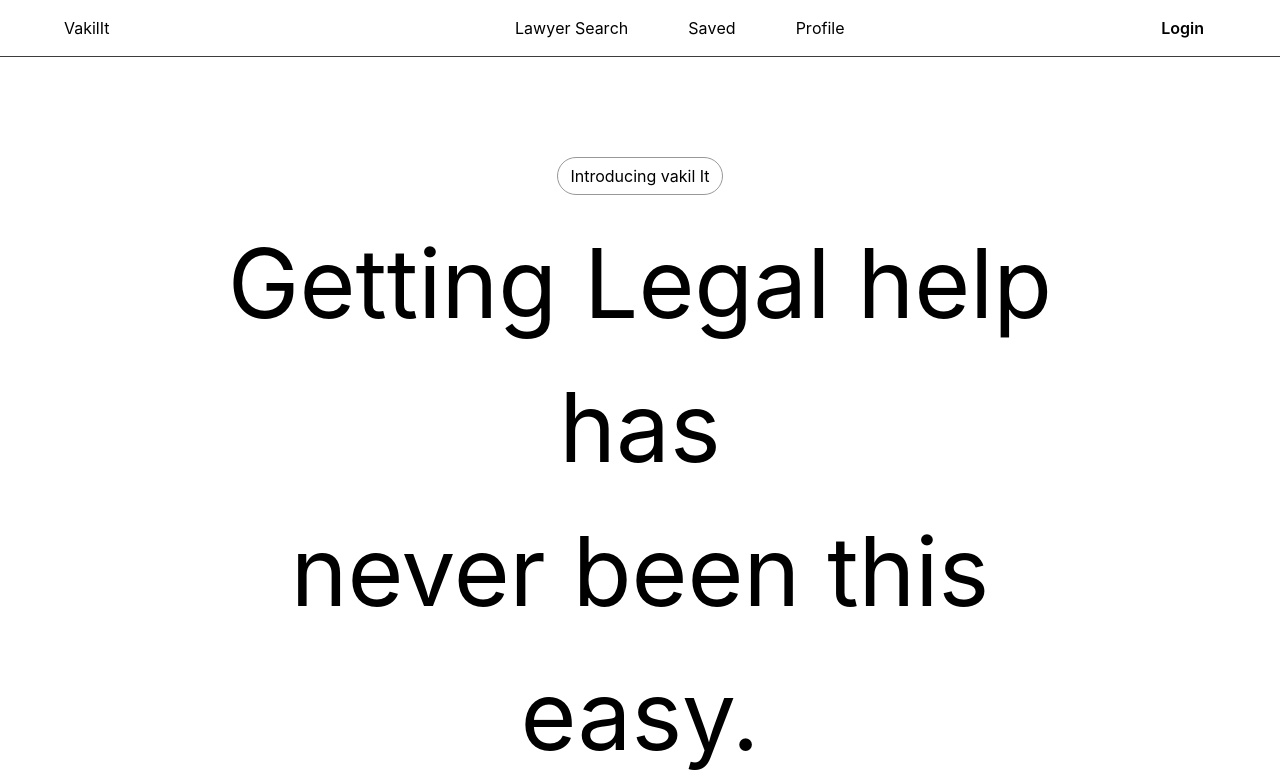
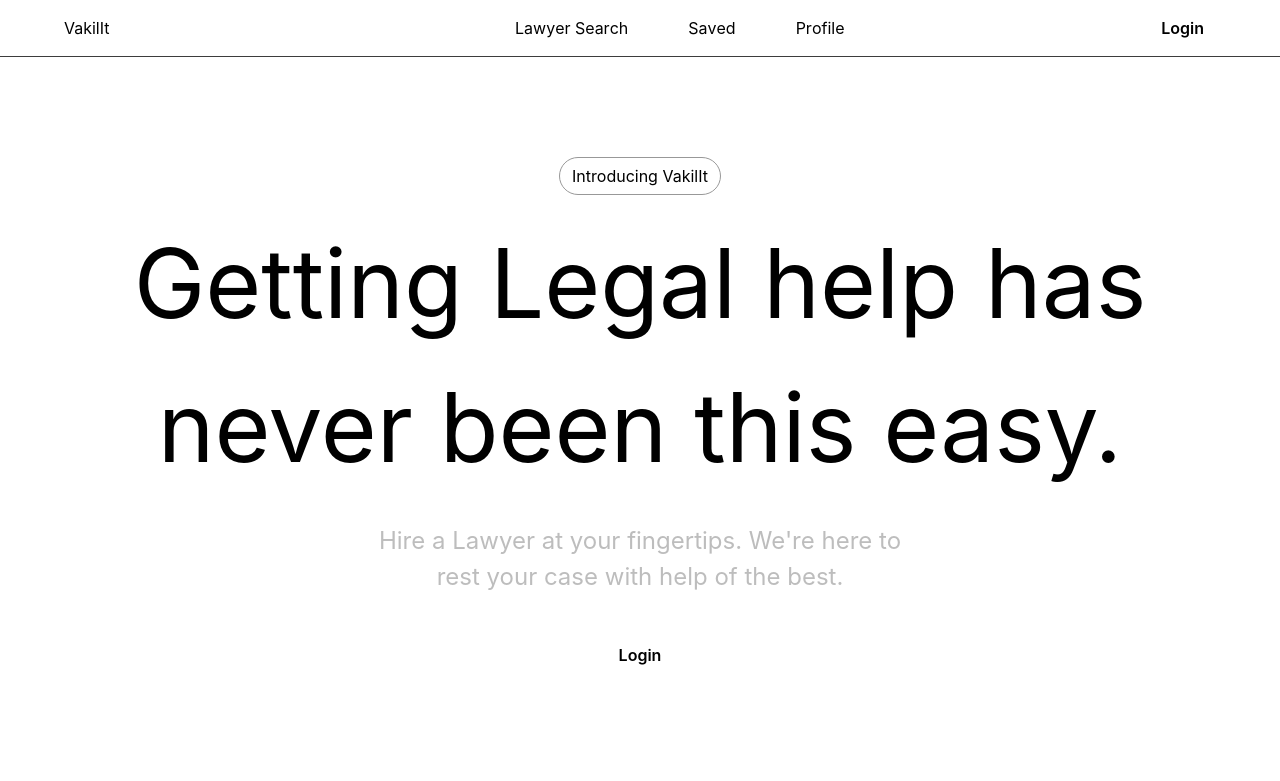
Before and after one commit to vishwajeet-sharma/landing-vkit, a Next.js app: page / in a window 1280 px wide. Shown: the top 781 px of the page. Built offline with nearby package versions, Linux system fonts and the light colour scheme.

Commit message:
Revised landing page

```diff
--- a/src/components/UI/HeroSection/constants.ts
+++ b/src/components/UI/HeroSection/constants.ts
@@ -1,5 +1,5 @@
 // For desktop
-export const phrases = ['Getting Legal help has ', 'never been this easy.'];
+export const phrases = ['Getting Legal help has', 'never been this easy.'];
 export const paragraphPhrases = [
   "Hire a Lawyer at your fingertips. We're here to",
   'rest your case with help of the best.',
--- a/src/components/UI/HeroSection/index.tsx
+++ b/src/components/UI/HeroSection/index.tsx
@@ -18,7 +18,7 @@ const HeroSection = () => {
     <Wrapper>
       <Inner>
         <Pill>
-          <span>Introducing vakil It</span>
+          <span>Introducing VakilIt</span>
           {/* <Image src={ic_chevron_right} alt="chevron-right" /> */}
         </Pill>
         <HeroTextContainer>
--- a/src/components/UI/HeroSection/styles.ts
+++ b/src/components/UI/HeroSection/styles.ts
@@ -39,6 +39,7 @@ export const Pill = styled.div`
 
 export const HeroTextContainer = styled.div`
   display: flex;
+  width: 80vw;
   flex-direction: column;
   gap: 1.5rem;
   padding-bottom: 2rem;
```
